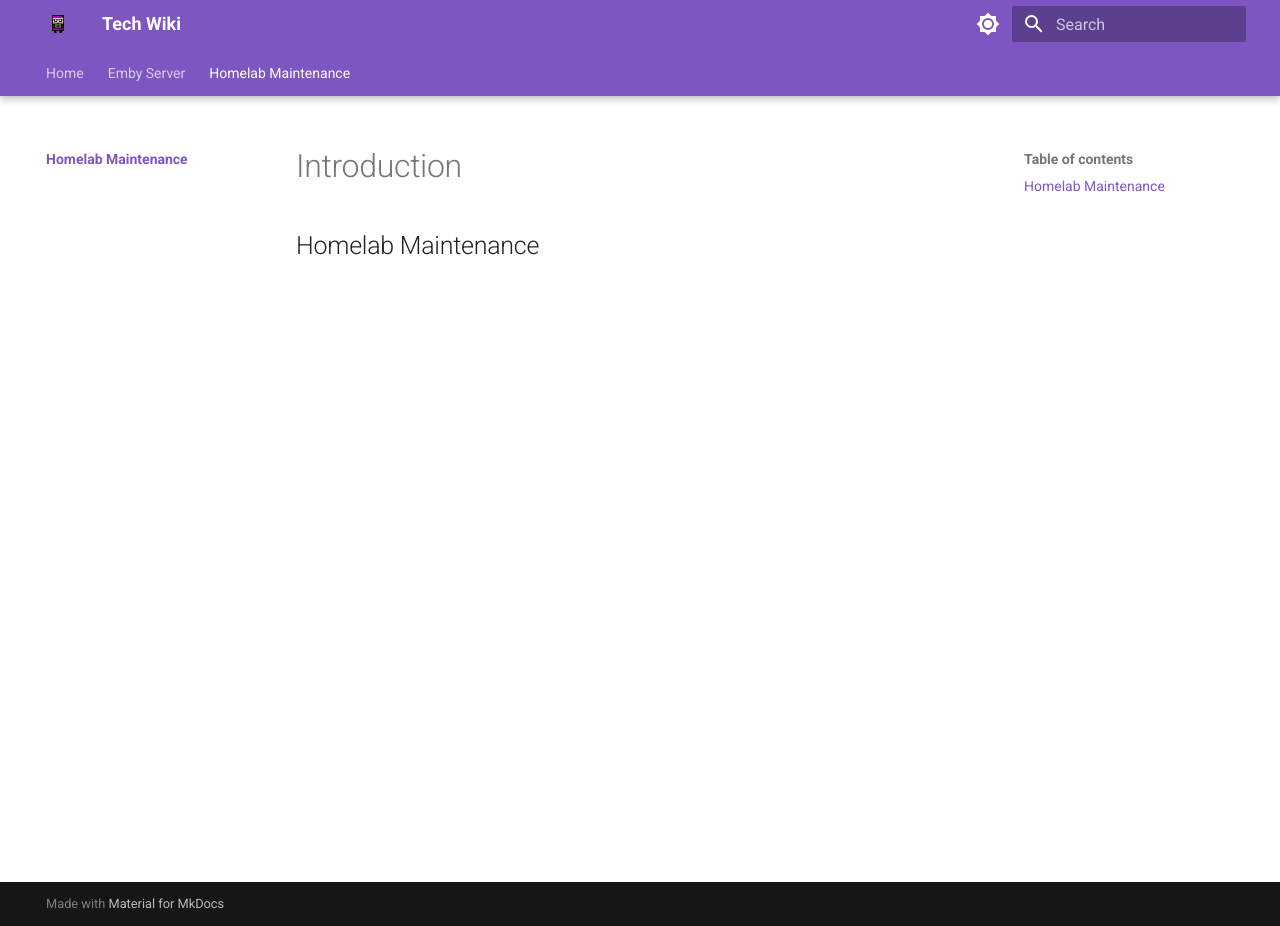
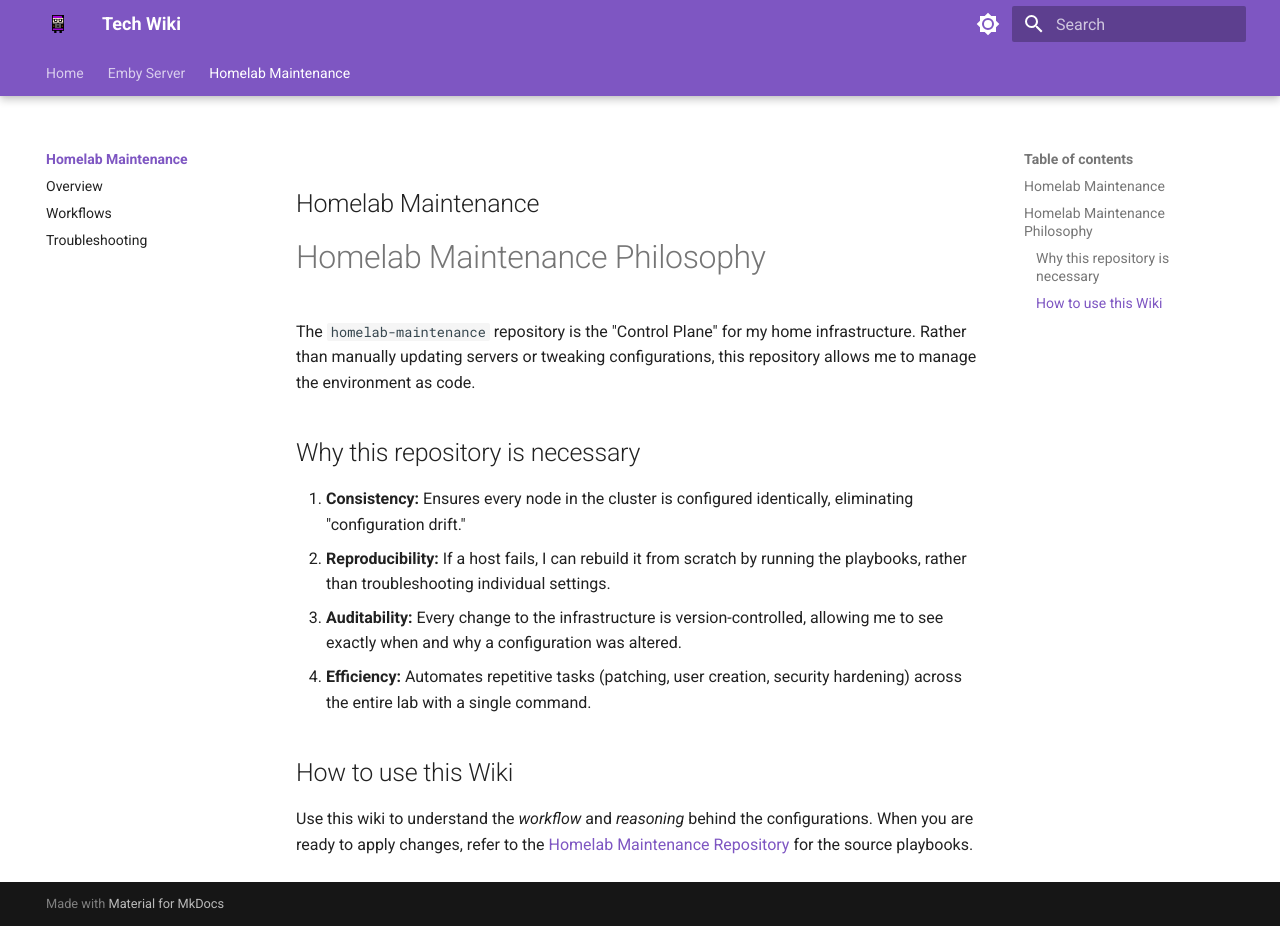
Before and after one commit to caleb-stults/tech-wiki, an MkDocs documentation site: the page built from docs/homelab-maintenance/index.md, in a window 1280 px wide and 926 px high. Built offline with MkDocs 1.6.1 and Material for MkDocs 9.7.7, drawn with Linux system fonts in a browser that asks for light colours.

Commit message:
Add homelab section and update deploy and scripts

```diff
--- a/docs/homelab-maintenance/index.md
+++ b/docs/homelab-maintenance/index.md
@@ -1 +1,13 @@
 ## Homelab Maintenance
+
+# Homelab Maintenance Philosophy
+The `homelab-maintenance` repository is the "Control Plane" for my home infrastructure. Rather than manually updating servers or tweaking configurations, this repository allows me to manage the environment as code.
+
+## Why this repository is necessary
+1. **Consistency:** Ensures every node in the cluster is configured identically, eliminating "configuration drift."
+2. **Reproducibility:** If a host fails, I can rebuild it from scratch by running the playbooks, rather than troubleshooting individual settings.
+3. **Auditability:** Every change to the infrastructure is version-controlled, allowing me to see exactly when and why a configuration was altered.
+4. **Efficiency:** Automates repetitive tasks (patching, user creation, security hardening) across the entire lab with a single command.
+
+## How to use this Wiki
+Use this wiki to understand the *workflow* and *reasoning* behind the configurations. When you are ready to apply changes, refer to the [Homelab Maintenance Repository](https://github.com/caleb-stults/homelab-maintenance) for the source playbooks.
--- a/mkdocs.yml
+++ b/mkdocs.yml
@@ -10,6 +10,9 @@ nav:
       - Library Management: movie-pipeline/emby/library-management.md
   - Homelab Maintenance:
       - Introduction: homelab-maintenance/index.md
+      - Overview: homelab/index.md
+      - Workflows: homelab/workflow.md
+      - Troubleshooting: homelab/troubleshooting.md
 theme:
   name: material
   favicon: images/favicon.png
```
Also changed, not shown: docs/homelab-maintenance/troubleshooting.md (added, +10 -0 lines), docs/homelab-maintenance/workflow.md (added, +25 -0 lines), docs/index.md (+1 -1 lines), 4 other files.
